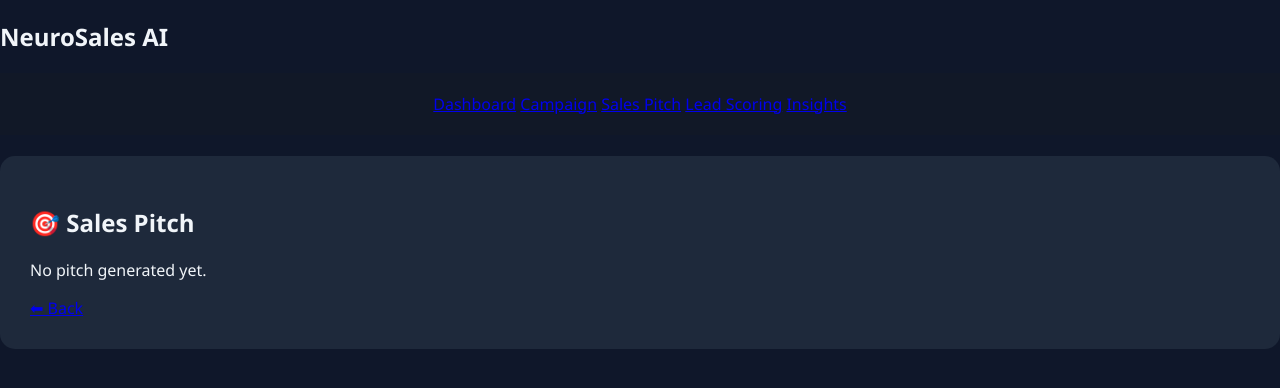
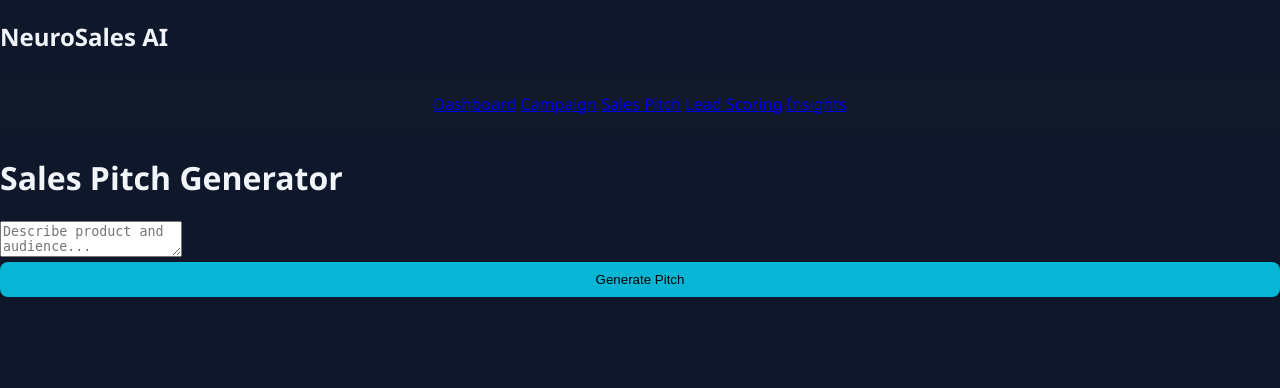
Before and after one commit to tharunkoruprolu127/Marketminds, a Flask app: template templates/pitch.html in a window 1280 px wide. Shown: the top 388 px of the page. Run offline with Flask 3, Linux system fonts and the light colour scheme; the template is opened without the code that fills it, so the values that code supplies are empty.

Commit message:
Update pitch.html to include input textarea and button
Replaced the previous pitch display with a textarea for input and a button to generate the pitch.

```diff
--- a/templates/pitch.html
+++ b/templates/pitch.html
@@ -1,20 +1,12 @@
 {% extends "base.html" %}
+{% block title %}Sales Pitch Generator{% endblock %}
 {% block content %}
 
-<div class="result-wrapper">
-    <div class="result-card">
-        <h2>🎯 Sales Pitch</h2>
-
-        {% if result %}
-            <div class="ai-output">
-                <pre>{{ result }}</pre>
-            </div>
-        {% else %}
-            <p>No pitch generated yet.</p>
-        {% endif %}
-
-        <a href="/" class="back-btn">⬅ Back</a>
-    </div>
+<div class="glass-panel">
+    <textarea id="pitchInput" placeholder="Describe product and audience..."></textarea>
+    <button onclick="generate('pitch','pitchInput')">Generate Pitch</button>
 </div>
 
+<div id="pitchOutput" class="card-grid"></div>
+
 {% endblock %}
```
